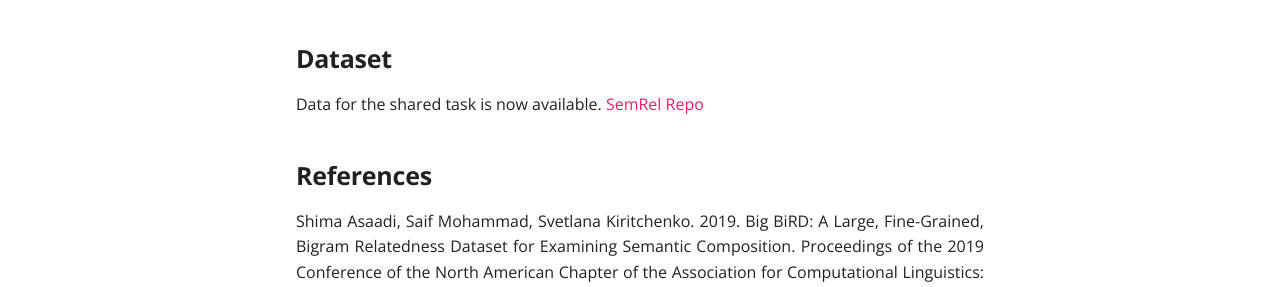
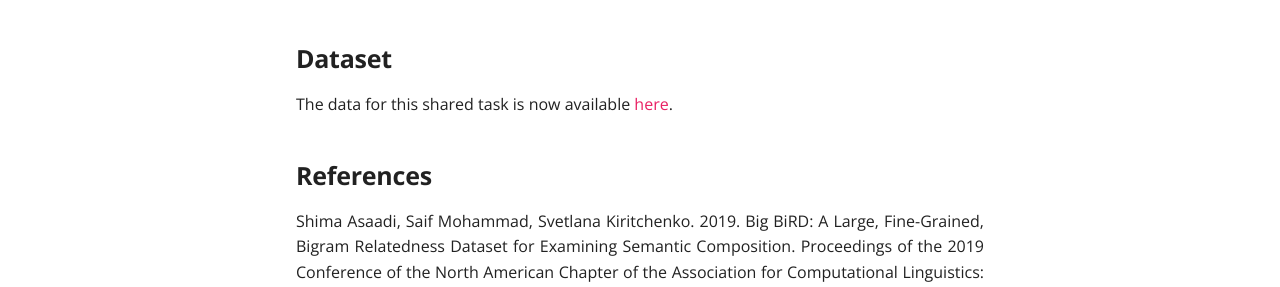
Before and after one commit to semantic-textual-relatedness/semantic-textual-relatedness.github.io, an MkDocs documentation site: the page built from docs/index.md, in a window 1280 px wide and 900 px high, scrolled down 3001 px. Shown: the part 268-555 px from the top of the window. Built offline with MkDocs 1.6.1 and Material for MkDocs 9.7.7, drawn with Linux system fonts in a browser that asks for light colours.

Commit message:
Update index.md

```diff
--- a/docs/index.md
+++ b/docs/index.md
@@ -111,7 +111,7 @@ The official evaluation metric for this task is the Spearman rank correlation co
 All deadlines are 23:59 UTC-12 ("anywhere on Earth").
 
 ## **Dataset**
-Data for the shared task is now available. [SemRel Repo](https://github.com/semantic-textual-relatedness/Semantic_Relatedness_SemEval2024#citing-this-work)
+The data for this shared task is now available [here](https://github.com/semantic-textual-relatedness/Semantic_Relatedness_SemEval2024#citing-this-work).
 
 
 
```
